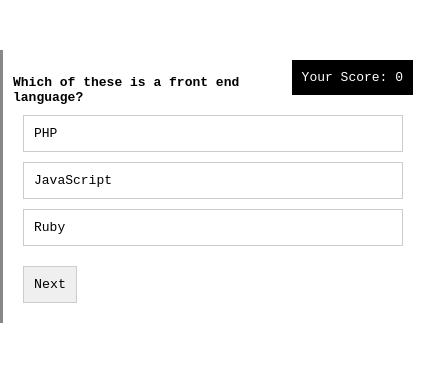
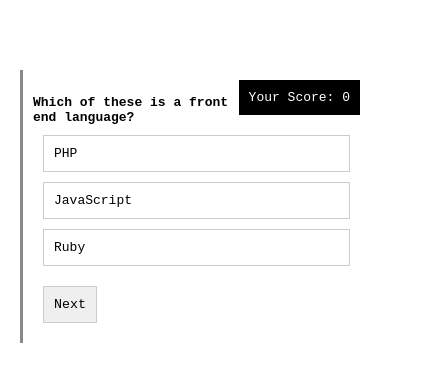
Before and after one commit to emmaakachukwu/startng-Html-task-1, a plain HTML site: page index.html in a window 390 px wide. Shown: the whole page, 423 px wide, since content can reach past the window. Drawn offline with Linux system fonts and the light colour scheme.

Commit message:
first commit

```diff
--- a/styles.css
+++ b/styles.css
@@ -9,6 +9,7 @@
     margin: 50px auto;
     border-left: 3px solid #888;
     padding: 10px;
+    box-sizing: border-box;
 }
 
 #question {
@@ -43,3 +44,13 @@ h3, h4 {
     text-align: center;
     line-height: 50px;
 }
+
+@media (max-width: 768px){
+    body {
+        padding: 20px;
+    }
+
+    .holder {
+        width: 100%;
+    }
+}
```
